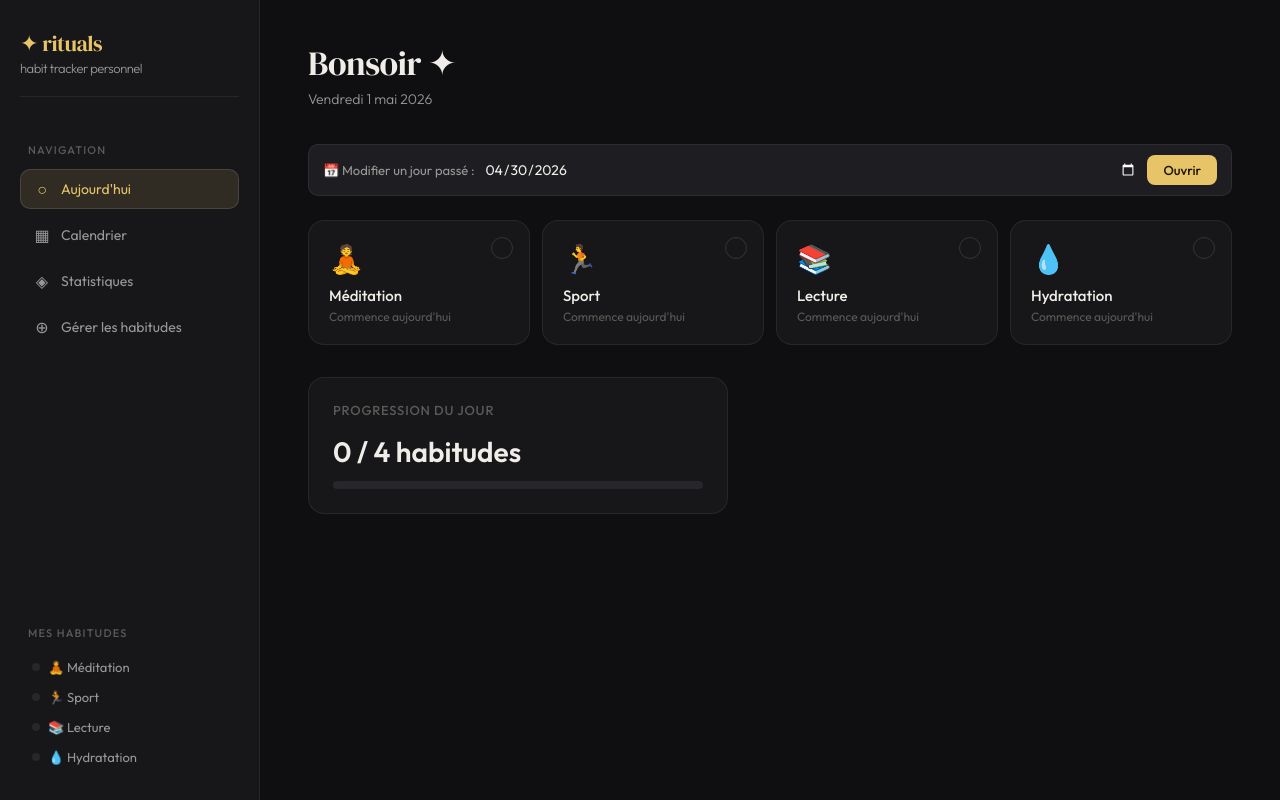
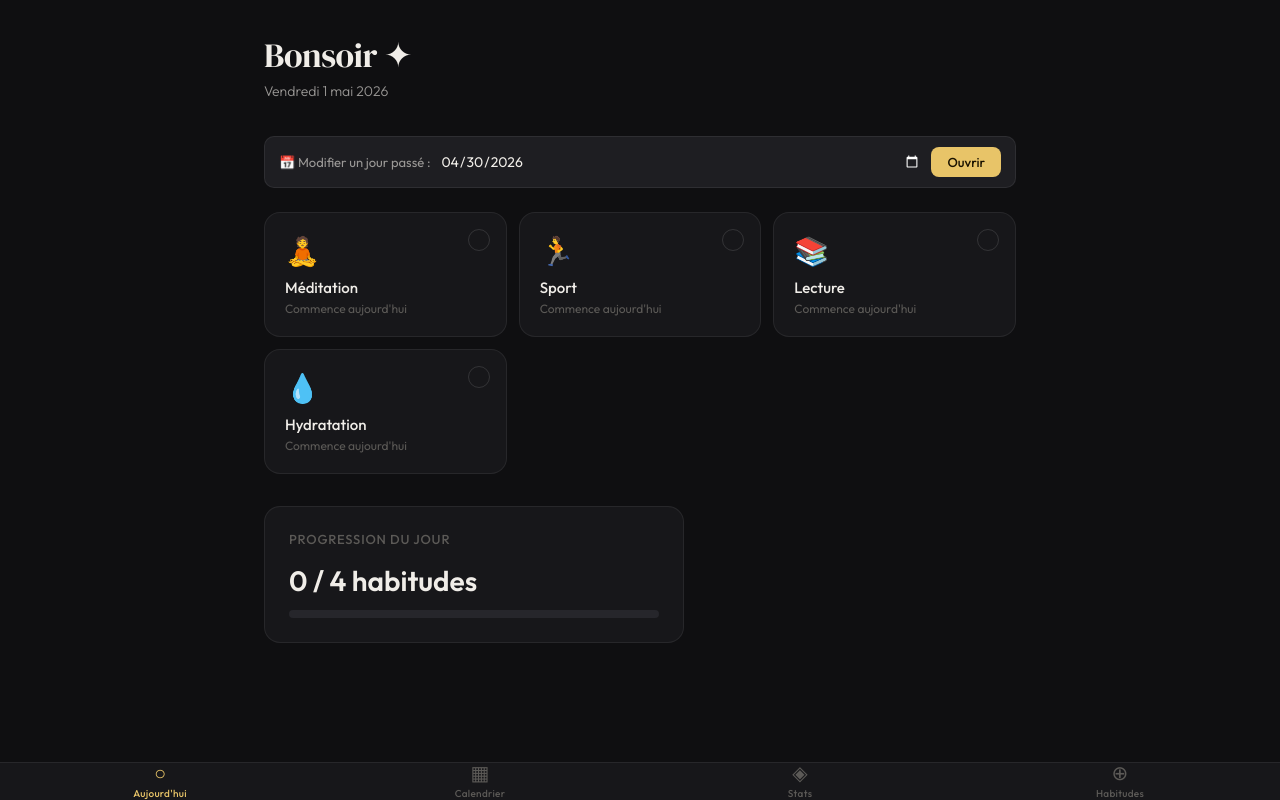
Before and after one commit to azizaamine98-source/habit-tracker2, a plain HTML site: page index.html in a window 1280 px wide. Drawn offline with Linux system fonts and the light colour scheme.

Commit message:
Add files via upload

```diff
--- a/index.html
+++ b/index.html
@@ -38,57 +38,36 @@
   }
 
   /* Layout */
-  .app { display: grid; grid-template-columns: 260px 1fr; min-height: 100vh; }
+  --nav-h: 66px;
+  html, body { height: 100%; }
 
-  /* Sidebar */
-  .sidebar {
-    background: var(--bg2);
-    border-right: 1px solid var(--border);
-    padding: 28px 20px;
-    display: flex;
-    flex-direction: column;
-    gap: 6px;
-    position: sticky;
-    top: 0;
-    height: 100vh;
-    overflow-y: auto;
+  /* Scroll wrapper */
+  .app { display: block; }
+  .scroll-wrap { height: 100vh; overflow-y: auto; padding-bottom: var(--nav-h); -webkit-overflow-scrolling: touch; }
+
+  /* Bottom nav */
+  .bottom-nav {
+    position: fixed; bottom: 0; left: 0; right: 0;
+    height: var(--nav-h); background: var(--bg2);
+    border-top: 1px solid var(--border);
+    display: flex; z-index: 100;
+    padding-bottom: env(safe-area-inset-bottom);
   }
-  .sidebar-logo {
-    font-family: 'DM Serif Display', serif;
-    font-size: 22px;
-    color: var(--accent);
-    letter-spacing: -0.5px;
-    margin-bottom: 24px;
-    padding-bottom: 20px;
-    border-bottom: 1px solid var(--border);
+  .nav-item {
+    flex: 1; display: flex; flex-direction: column;
+    align-items: center; justify-content: center; gap: 4px;
+    cursor: pointer; color: var(--text3);
+    transition: color 0.15s; background: none;
+    border: none; font-family: 'Outfit', sans-serif;
+    padding: 0; -webkit-tap-highlight-color: transparent;
   }
-  .sidebar-logo span { color: var(--text2); font-size: 13px; font-family: 'Outfit', sans-serif; display: block; font-weight: 300; margin-top: 2px; }
-  .nav-label { font-size: 11px; text-transform: uppercase; letter-spacing: 1.2px; color: var(--text3); font-weight: 500; margin: 16px 0 6px 8px; }
-  .nav-item {
-    display: flex; align-items: center; gap: 10px;
-    padding: 9px 12px; border-radius: var(--radius);
-    cursor: pointer; color: var(--text2);
-    transition: all 0.15s; font-weight: 400;
-    border: 1px solid transparent;
-    font-size: 14px;
-  }
-  .nav-item:hover { background: var(--bg3); color: var(--text); }
-  .nav-item.active { background: var(--accent-dim); color: var(--accent); border-color: var(--border2); }
-  .nav-icon { width: 18px; text-align: center; font-size: 16px; }
-
-  /* Habit list in sidebar */
-  .habit-sidebar-item {
-    display: flex; align-items: center; gap: 8px;
-    padding: 7px 12px; border-radius: var(--radius);
-    cursor: pointer; transition: all 0.15s;
-    font-size: 13px; color: var(--text2);
-  }
-  .habit-sidebar-item:hover { background: var(--bg3); }
-  .habit-dot { width: 8px; height: 8px; border-radius: 50%; flex-shrink: 0; }
-  .habit-sidebar-item span { overflow: hidden; text-overflow: ellipsis; white-space: nowrap; }
+  .nav-item:hover { color: var(--text2); }
+  .nav-item.active { color: var(--accent); }
+  .nav-icon { font-size: 20px; line-height: 1; }
+  .nav-item-label { font-size: 10px; font-weight: 500; letter-spacing: 0.3px; }
 
   /* Main content */
-  .main { padding: 40px 48px; overflow-y: auto; }
+  .main { padding: 32px 24px; max-width: 800px; margin: 0 auto; }
   .page { display: none; }
   .page.active { display: block; }
 
@@ -247,13 +226,14 @@
 
   /* Toast */
   .toast {
-    position: fixed; bottom: 28px; left: 50%; transform: translateX(-50%) translateY(60px);
+    position: fixed; bottom: calc(var(--nav-h) + 12px); left: 50%;
+    transform: translateX(-50%) translateY(20px);
     background: var(--bg3); border: 1px solid var(--border2);
     border-radius: 20px; padding: 10px 20px; font-size: 13px; color: var(--text);
-    transition: transform 0.3s cubic-bezier(0.34,1.56,0.64,1);
-    z-index: 100; pointer-events: none;
+    transition: all 0.3s cubic-bezier(0.34,1.56,0.64,1);
+    z-index: 300; pointer-events: none; opacity: 0; white-space: nowrap;
   }
-  .toast.show { transform: translateX(-50%) translateY(0); }
+  .toast.show { transform: translateX(-50%) translateY(0); opacity: 1; }
 
   /* Past day modal */
   .modal-overlay {
@@ -328,43 +308,18 @@
   ::-webkit-scrollbar-track { background: transparent; }
   ::-webkit-scrollbar-thumb { background: var(--bg4); border-radius: 3px; }
 
-  @media (max-width: 768px) {
-    .app { grid-template-columns: 1fr; }
-    .sidebar { position: fixed; left: -260px; z-index: 50; transition: left 0.3s; height: 100%; }
-    .sidebar.open { left: 0; }
-    .main { padding: 24px 20px; }
+  /* Responsive */
+  @media (max-width: 600px) {
+    .main { padding: 20px 16px; }
     .stats-grid { grid-template-columns: 1fr 1fr; }
+    .today-grid { grid-template-columns: 1fr 1fr; }
   }
 </style>
 </head>
 <body>
 
 <div class="app">
-  <!-- Sidebar -->
-  <aside class="sidebar">
-    <div class="sidebar-logo">
-      ✦ rituals
-      <span>habit tracker personnel</span>
-    </div>
-
-    <div class="nav-label">Navigation</div>
-    <div class="nav-item active" onclick="showPage('today')">
-      <span class="nav-icon">○</span> Aujourd'hui
-    </div>
-    <div class="nav-item" onclick="showPage('calendar')">
-      <span class="nav-icon">▦</span> Calendrier
-    </div>
-    <div class="nav-item" onclick="showPage('stats')">
-      <span class="nav-icon">◈</span> Statistiques
-    </div>
-    <div class="nav-item" onclick="showPage('manage')">
-      <span class="nav-icon">⊕</span> Gérer les habitudes
-    </div>
-
-    <div class="nav-label" style="margin-top: auto;">Mes habitudes</div>
-    <div id="sidebar-habits"></div>
-  </aside>
-
+  <div class="scroll-wrap" id="scroll-wrap">
   <!-- Main -->
   <main class="main">
 
@@ -470,7 +425,28 @@
     </div>
 
   </main>
+  </div><!-- end scroll-wrap -->
 </div>
+
+<!-- Bottom nav -->
+<nav class="bottom-nav">
+  <button class="nav-item active" onclick="showPage('today', this)">
+    <span class="nav-icon">○</span>
+    <span class="nav-item-label">Aujourd'hui</span>
+  </button>
+  <button class="nav-item" onclick="showPage('calendar', this)">
+    <span class="nav-icon">▦</span>
+    <span class="nav-item-label">Calendrier</span>
+  </button>
+  <button class="nav-item" onclick="showPage('stats', this)">
+    <span class="nav-icon">◈</span>
+    <span class="nav-item-label">Stats</span>
+  </button>
+  <button class="nav-item" onclick="showPage('manage', this)">
+    <span class="nav-icon">⊕</span>
+    <span class="nav-item-label">Habitudes</span>
+  </button>
+</nav>
 
 <!-- Toast -->
 <div class="toast" id="toast"></div>
@@ -532,13 +508,12 @@ function toggleLog(habitId, key) {
 
 // ─── Navigation ───────────────────────────────────────────────────────────────
 
-function showPage(name) {
+function showPage(name, btn) {
   document.querySelectorAll('.page').forEach(p => p.classList.remove('active'));
   document.querySelectorAll('.nav-item').forEach(n => n.classList.remove('active'));
   document.getElementById('page-' + name).classList.add('active');
-  const items = document.querySelectorAll('.nav-item');
-  const idx = ['today','calendar','stats','manage'].indexOf(name);
-  if (idx >= 0) items[idx].classList.add('active');
+  if (btn) btn.classList.add('active');
+  document.getElementById('scroll-wrap').scrollTop = 0;
 
   if (name === 'today') renderToday();
   if (name === 'calendar') renderCalendar();
@@ -582,7 +557,6 @@ function renderToday() {
     div.onclick = () => {
       toggleLog(h.id, key);
       renderToday();
-      renderSidebarHabits();
       showToast(done ? `${h.emoji} retiré` : `${h.emoji} ${h.name} ✓`);
     };
     grid.appendChild(div);
@@ -807,7 +781,6 @@ function addHabit() {
   save();
   document.getElementById('habit-name').value = '';
   renderManage();
-  renderSidebarHabits();
   showToast(`${selectedEmoji} ${name} ajoutée !`);
 }
 
@@ -817,26 +790,10 @@ function deleteHabit(id) {
   Object.keys(logs).forEach(k => { logs[k] = logs[k].filter(lid => lid !== id); });
   save();
   renderManage();
-  renderSidebarHabits();
   showToast('Habitude supprimée');
 }
 
-// ─── Sidebar habits ───────────────────────────────────────────────────────────
-
-function renderSidebarHabits() {
-  const el = document.getElementById('sidebar-habits');
-  el.innerHTML = '';
-  habits.forEach(h => {
-    const key = todayKey();
-    const done = isLogged(h.id, key);
-    const div = document.createElement('div');
-    div.className = 'habit-sidebar-item';
-    div.innerHTML = `<div class="habit-dot" style="background:${done ? h.color : 'var(--bg4)'}"></div><span>${h.emoji} ${h.name}</span>`;
-    el.appendChild(div);
-  });
-}
-
-// ─── Toast ────────────────────────────────────────────────────────────────────
+// ─── Init ─────────────────────────────────────────────────────────────────────
 
 function showToast(msg) {
   const t = document.getElementById('toast');
@@ -901,7 +858,6 @@ function renderModalHabits() {
       // Refresh views if we're on today and editing today
       if (modalCurrentKey === todayKey()) {
         renderToday();
-        renderSidebarHabits();
       }
       renderCalendar();
     };
@@ -938,7 +894,6 @@ function seedDefaults() {
 // ─── Init ─────────────────────────────────────────────────────────────────────
 
 seedDefaults();
-renderSidebarHabits();
 renderToday();
 
 // Set max date for past-day input to today
```
